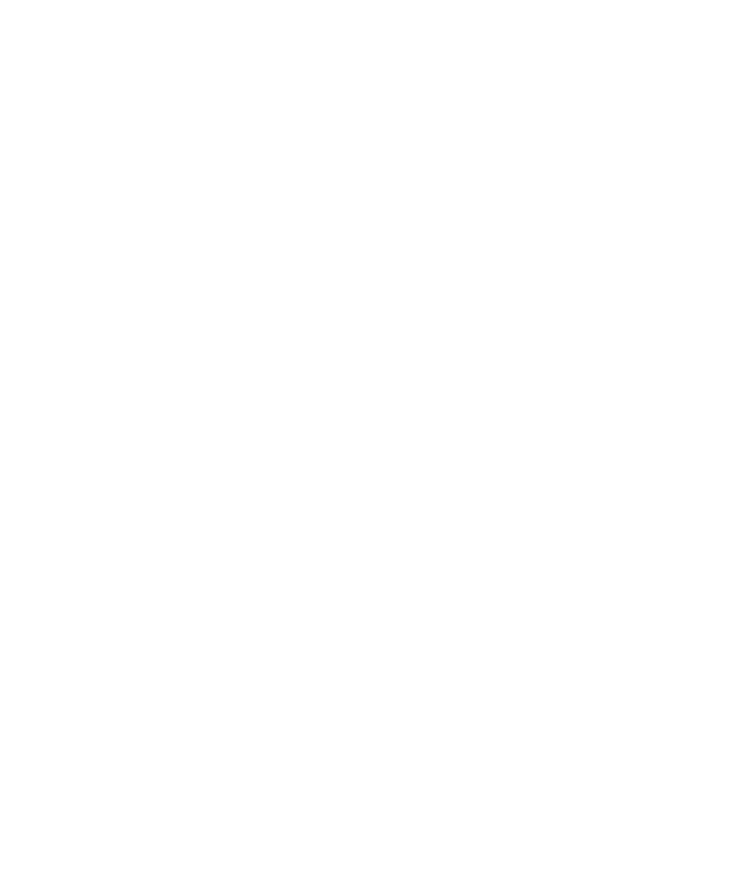
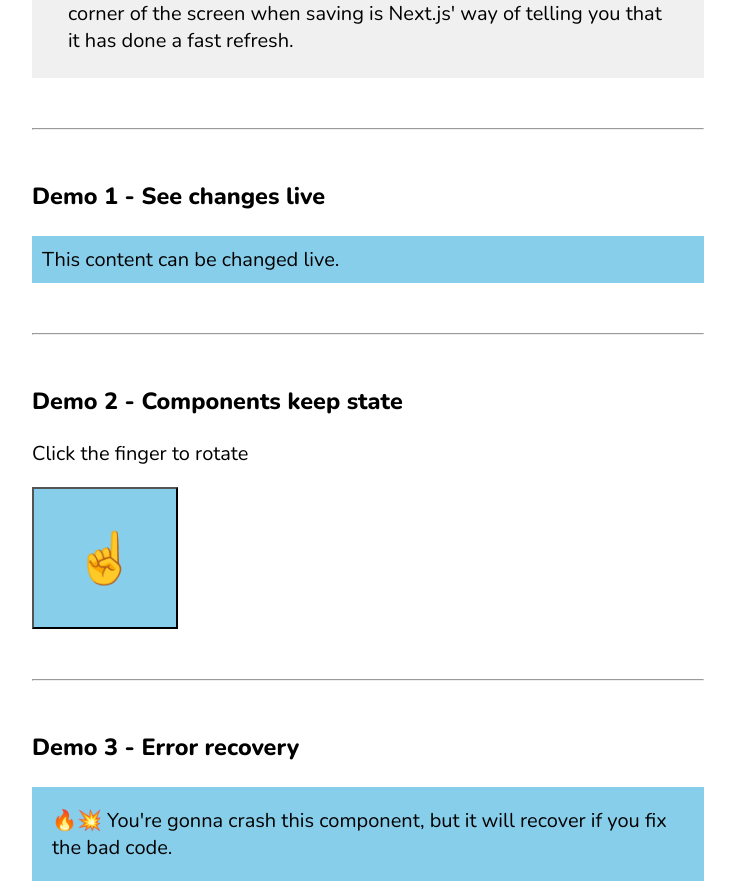
Before and after one commit to Jakst/menti-dx, a Next.js app: page /fast-refresh in a window 1280 px wide. Before the commit this address had no page. Shown: the part 746-1638 px from the top of the page, without its empty margins (272-1007 px from the left). Before the commit the page ends 824 px from the top, so only its background shows below. Built offline with nearby package versions, Linux system fonts and the light colour scheme.

Commit message:
WIP: Fast Refresh

```diff
--- /dev/null
+++ b/components/Divider.tsx
@@ -0,0 +1,3 @@
+export function Divider() {
+  return <hr style={{ margin: '50px 0' }} />
+}
--- /dev/null
+++ b/pages/fast-refresh.tsx
@@ -0,0 +1,107 @@
+import { useState, VFC } from 'react'
+import { Divider } from '../components/Divider'
+import Readme from '../readmes/fast-refresh.md'
+
+const FastRefreshPage: VFC = () => {
+  return (
+    <>
+      <Readme />
+
+      <Divider />
+
+      <FastRefreshDemo1 />
+
+      <Divider />
+
+      <FastRefreshDemo2 />
+
+      <Divider />
+
+      <FastRefreshDemo3 />
+    </>
+  )
+}
+
+export default FastRefreshPage
+
+// Demo 1 - instructions:
+// ----------------------------------------------------------------------------
+// Change the backgroundColor variable and see that it immediately updates.
+// You can also play with the text, add or remove components,
+// or anything else you can come up with that you can do with react.
+const FastRefreshDemo1: VFC = () => {
+  const backgroundColor = 'skyblue'
+
+  return (
+    <div>
+      <h3>Demo 1 - See changes live</h3>
+      <div style={{ backgroundColor, padding: 10 }}>
+        This content can be changed live.
+      </div>
+    </div>
+  )
+}
+
+// Demo 2 - instructions
+// ----------------------------------------------------------------------------
+// This component has local state. Try editing all the props of the button and
+// notice that it updates live without breaking the state of the component.
+// The finger will stay rotated while the component updates.
+const FastRefreshDemo2: VFC = () => {
+  const [tilt, setTilt] = useState(false)
+
+  const rotation = tilt ? 45 : 0
+
+  return (
+    <div>
+      <h3>Demo 2 - Components keep state</h3>
+      <p>Click the finger to rotate</p>
+      <button
+        style={{
+          backgroundColor: 'skyblue',
+          padding: 40,
+          fontSize: 50,
+          transform: `rotate(${rotation}deg)`,
+          transition: 'all 0.15s ease-out',
+        }}
+        onClick={() => setTilt((value) => !value)}
+      >
+        ☝️
+      </button>
+    </div>
+  )
+}
+
+// Demo 3 - instructions
+// ----------------------------------------------------------------------------
+// It's not uncommon to occasionally crash the applicaton while developing.
+// Fast Refresh does it's best to recover from such errors, and can often
+// restore the application on your next non-crashing save.
+//
+// Change the crash-boolean from false to true and save. This will display an
+// error popup(thanks next.js!). Change it back to false and save again, and
+// the application will be back in a working state. Your local component state
+// will be lost, but at least you did not need to refresh.
+const FastRefreshDemo3: VFC = () => {
+  const crash = false
+
+  return (
+    <div>
+      <h3>Demo 3 - Error recovery</h3>
+      <div
+        style={{
+          backgroundColor: 'skyblue',
+          padding: 20,
+        }}
+      >
+        🔥💥 You're gonna crash this component, but it will recover if you fix
+        the bad code.
+        {crash && <ErrorComponent />}
+      </div>
+    </div>
+  )
+}
+
+const ErrorComponent: VFC = () => {
+  throw new Error('I crash things. That`s my job.')
+}
--- /dev/null
+++ b/readmes/fast-refresh.md
@@ -0,0 +1,15 @@
+# Fast Refresh
+
+React has attempted to implement reliable live reloading for some time now, but it is not until recently that a sustainable solution that didn't have loads of bugs emerged.
+
+[React Fast refresh](https://mariosfakiolas.com/blog/what-the-heck-is-react-fast-refresh) is the React team's solution to reloading components without loosing application state, and gives you as a developer instant feedback on the code changes you just made.
+
+Fast Refresh does not come out of the box with react, but must be supported by your tooling, which in our case would be webpack and babel. It is however directly supported by frameworks such as **React Native**, **Create React App**, **Gatsby** and **Next.js**, meaning most new react projects have it by default.
+
+In order for you to try it out, I have prepared a small demo.
+
+## Demo
+
+Open the source code of this page in `pages/fast-refresh.tsx`. Read the code comments in that file for instructions for how to observe different aspects of Fast Refresh.
+
+> 💡 The animated little triangle popping out in the bottom right corner of the screen when saving is Next.js' way of telling you that it has done a fast refresh.
```
